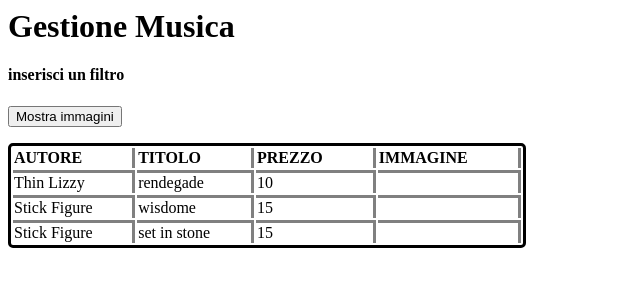
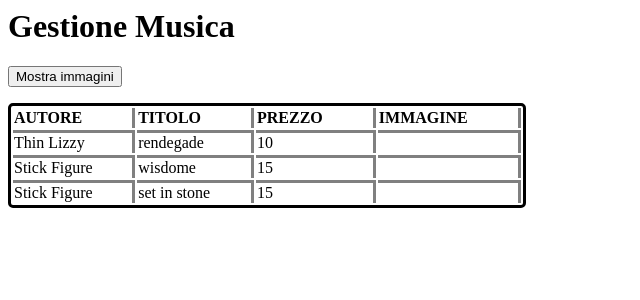
Before and after one commit to lisa2305/gestione-musica, an Angular app: page / in a window 1280 px wide. Shown: the top 300 px of the page, without its empty margins (0-640 px from the left). Built offline with nearby package versions, Linux system fonts and the light colour scheme.

Commit message:
2 files modified

```diff
--- a/src/app/musica/home-musica.component.ts
+++ b/src/app/musica/home-musica.component.ts
@@ -10,6 +10,7 @@
 export class MusicaComponent {
   registrazione = MUSICA;
   imm: boolean = false;
+  musicaSel?:IRegistrazione
 
   mostraImmagine() {
     this.imm = !this.imm;
--- a/src/app/musica/musica-html.component.html
+++ b/src/app/musica/musica-html.component.html
@@ -1,5 +1,3 @@
-<h4>inserisci un filtro</h4>
-
 <button id="b" (click)="mostraImmagine()">Mostra immagini</button>
 <p></p>
 <table>
```
